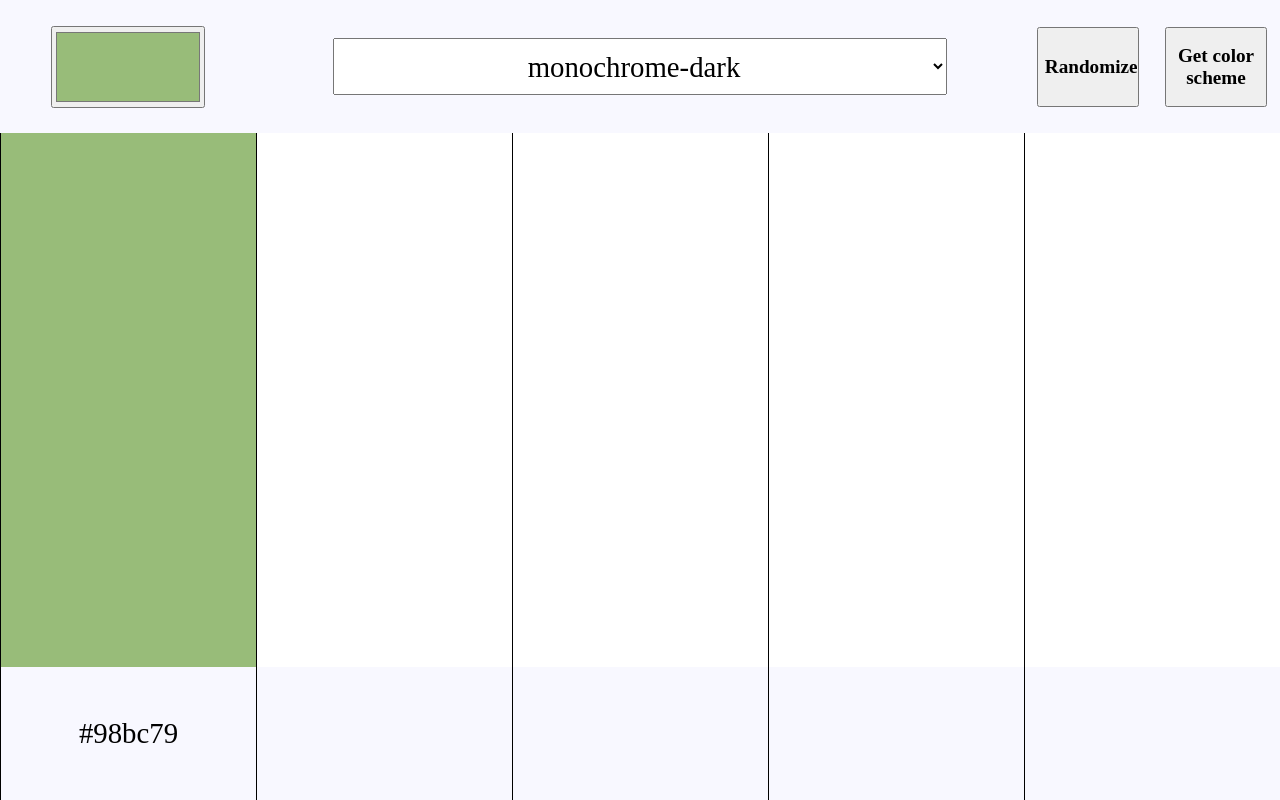
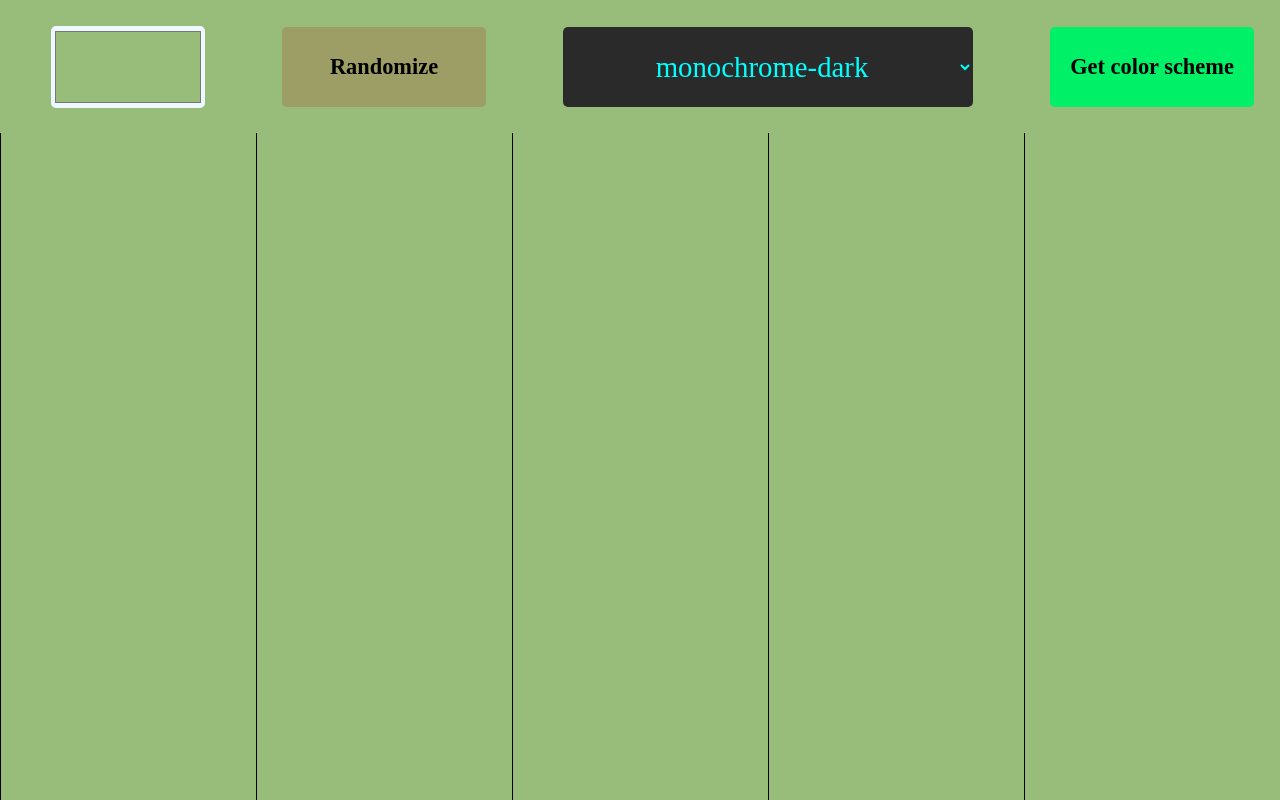
Before and after one commit to dbr2586/Color-Scheme-Generator, a plain HTML site: page index.html in a window 1280 px wide. Drawn offline with nearby package versions, Linux system fonts and the light colour scheme; no server answers.

Commit message:
updated stuff

```diff
--- a/index.css
+++ b/index.css
@@ -1,6 +1,7 @@
 html, body {
     margin: 0;
     padding: 0;
+    background: ghostwhite
 }
 
 .container {
@@ -12,58 +13,75 @@ html, body {
     gap: 0px 0px;
     grid-auto-flow: row;
     grid-template-areas:
-      "eye-drop menu menu menu button"
+      "eye-drop button1 menu menu button2"
       "color1 color2 color3 color4 color5"
       "color1-name color2-name color3-name color4-name color5-name";
   }
 
   .eye-drop {
-    background: ghostwhite;
     padding: 10% 20% 10% 20%;
     grid-area: eye-drop; }
 
 #eye-dropper {
+  border: none;
+  background-color: aliceblue;
+    cursor: pointer;
     height: 100%;
     width: 100%;
+    border-radius: 5px;
 }
 
   .menu {
-    background: ghostwhite;
     grid-area: menu;
-    padding: 5% 10% 5% 10%;
+    display: flex;
+    justify-content: center;
+    align-items: center;
 }
 
 #mode-menu{
-    width: 100%;
-    height: 100%;
-    font-size: 100%;
+    border: none;
+    border-radius: 5px;
+    background: rgb(43, 42, 42);
+    color: cyan;
+    cursor: pointer;
+    width: 80%;
+    height: 60%;
     text-align: center;
     font-size: 1.8em;
 }
 
 
-
-  .button {
-    background: ghostwhite;
-    grid-area: button;
-    display: flex;
-    justify-content: space-around;
-    align-items: center;
+button {
+  width: 80%;
+  height: 60%;
+  border-radius: 5px;
+  border: none;
+  font-size: 1.4em;
 }
 
+button:hover{
+  opacity: 0.7
+}
+
+.button-container{
+  display: flex;
+  justify-content: center;
+  align-items: center;
+}
+
+
+
   #get-color-button{
+    background: rgb(0, 240, 104);
+    grid-area: button2;
     cursor: pointer;
-    width: 40%;
-    height: 60%;
-    font-size: 1.2em;
     font-weight: bold;
   }
 
   #randomize-button{
+    background: rgb(157, 157, 102);
+    grid-area: button2;
     cursor: pointer;
-    width: 40%;
-    height: 60%;
-    font-size: 1.2em;
     font-weight: bold;
   }
 
@@ -93,6 +111,11 @@ html, body {
 
 }
 
+span {
+  padding: 5px;
+  border-radius: 5px;
+}
+
 
   #color1-name { grid-area: color1-name; }
 
@@ -105,7 +128,6 @@ html, body {
   #color5-name { grid-area: color5-name; }
 
   .color-name{
-    background: ghostwhite;
     cursor: copy;
     display: flex;
     justify-content: center;
@@ -113,3 +135,18 @@ html, body {
     border-left: .5px solid black;
     font-size: 1.8em;
   }
+
+
+  @media only screen and (max-width: 760px) {
+    button {
+      font-size: 1em
+    }
+    .color-name {
+      font-size: 1.4em
+    }
+
+    #mode-menu {
+      font-size:  1.4em
+    }
+
+  }
--- a/index.html
+++ b/index.html
@@ -6,6 +6,9 @@
         <div class="container">
             <div class="eye-drop">
                 <input type="color" id="eye-dropper">
+            </div>
+            <div class="button-container">
+                <button id="randomize-button">Randomize</button>
             </div>
             <div class="menu">
                 <select id="mode-menu">
@@ -19,9 +22,8 @@
                     <option id="value8" value="quad">quad</option>
                   </select>
             </div>
-            <div class="button">
-                <button id="randomize-button">Randomize</button>
-                <button id="get-color-button">Get color scheme</button>
+            <div class="button-container">
+              <button id="get-color-button">Get color scheme</button>
             </div>
             <div id="color1" class="color-area"></div>
             <div id="color2" class="color-area"></div>
--- a/index.js
+++ b/index.js
@@ -1,11 +1,11 @@
 let rootColor
 let mode
 let modeArray = ["monochrome", "monochrome-dark", "monochrome-light", "analogic", "complement", "analogic-complement", "triad", "quad"]
-
+let hexCodes = []
 
 function randomize(){
-  document.getElementById("eye-dropper").defaultValue = getRandomColor()
-  document.getElementById("mode-menu").defaultValue = getRandomMode()
+  document.getElementById("eye-dropper").value = getRandomColor()
+  document.getElementById("mode-menu").value = getRandomMode()
   getColors()
 }
 
@@ -37,19 +37,28 @@ document.getElementById("randomize-button").addEventListener("click", randomize)
 
 
 function getColors(){
+    hexCodes = []
     rootColor = document.getElementById("eye-dropper").value
-    document.getElementById(`color1`).style.background = rootColor
-    document.getElementById(`color1-name`).textContent = rootColor
+    document.body.style.background = rootColor
+    hexCodes.push(rootColor)
     rootColor = document.getElementById("eye-dropper").value.slice(1, 7)
     mode = document.getElementById("mode-menu").value
-    fetch (`https://www.thecolorapi.com/scheme?hex=${rootColor}&mode=${mode}&count=4`)
+    fetch (`https://www.thecolorapi.com/scheme?hex=${rootColor}&mode=${mode}&count=10`)
     .then (data => data.json())
     .then (data => {
-        for (let i=2; i < 6; i++){
-            let value = data.colors[i -2].hex.value
+        for (let i=1; i < 6; i++){
+            let value = data.colors[i-1].hex.value
+            hexCodes.push(value)
             document.getElementById(`color${i}`).style.background = value
-            document.getElementById(`color${i}-name`).textContent = value
-            document.getElementById(`color${i}`).addEventListener("click", navigator.clipboard.writeText(value))
-            document.getElementById(`color${i}-name`).addEventListener("click", navigator.clipboard.writeText(value) )
+            document.getElementById(`color${i}-name`).innerHTML = `<span id="span${i}">${value}<span>`
+            document.getElementById(`span${i}`).style.background = value
+    }})}
 
-    }})}
+    for (let i = 1; i < 6; i++){
+      document.getElementById(`color${i}`).addEventListener("click", function(){navigator.clipboard.writeText(hexCodes[i-1])})
+      document.getElementById(`color${i}-name`).addEventListener("click", function(){navigator.clipboard.writeText(hexCodes[i-1])})
+    }
+
+    // document.getElementsByClassName("color-area").map()
+    // document.getElementById(`color${i}`).addEventListener("click", navigator.clipboard.writeText(value))
+    // document.getElementById(`color${i}-name`).addEventListener("click", navigator.clipboard.writeText(value))
```
